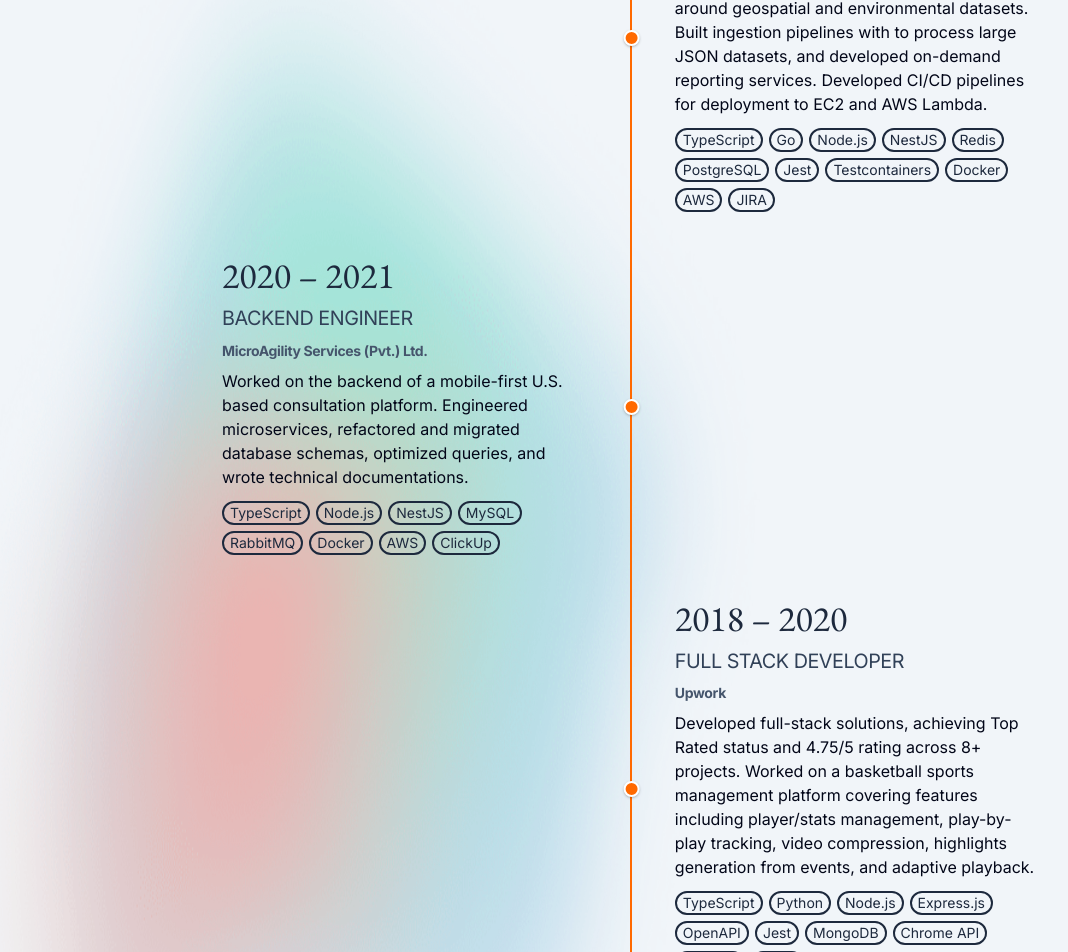
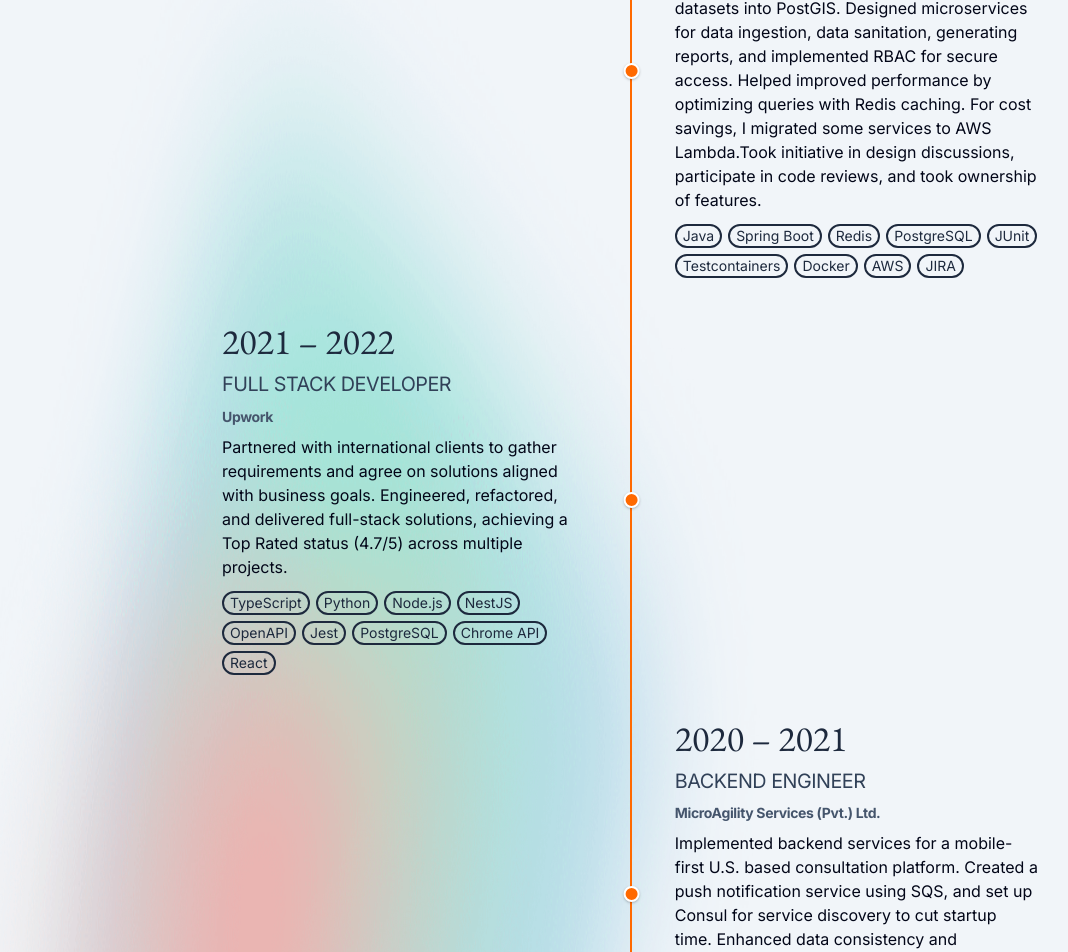
Before and after one commit to haidar47x/haidar47x.github.io, a React (Vite) app: page /#/ in a window 1280 px wide. Shown: the part 1096-2048 px from the top of the page, without its empty margins (18-1086 px from the left). Built offline with nearby package versions, Linux system fonts and the light colour scheme; the HTML template or start-up script is replaced by a standard one; a web font is replaced by a local one.

Commit message:
Organized, updated, and refined assets

```diff
--- a/src/assets/experience.json
+++ b/src/assets/experience.json
@@ -1,17 +1,15 @@
 [
   {
-    "year": "2021 – 2025",
+    "year": "2022 – 2025",
     "title": "Senior Backend Engineer",
     "company": "Createch IT Solutions (Pvt.) Ltd.",
-    "description": "Designed and scaled data-driven systems around geospatial and environmental datasets. Built ingestion pipelines with to process large JSON datasets, and developed on-demand reporting services. Developed CI/CD pipelines for deployment to EC2 and AWS Lambda.",
+    "description": "Built a data pipeline to process and load large datasets into PostGIS. Designed microservices for data ingestion, data sanitation, generating reports, and implemented RBAC for secure access. Helped improved performance by optimizing queries with Redis caching. For cost savings, I migrated some services to AWS Lambda.Took initiative in design discussions, participate in code reviews, and took ownership of features.",
     "tech": [
-      "TypeScript",
-      "Go",
-      "Node.js",
-      "NestJS",
+      "Java",
+      "Spring Boot",
       "Redis",
       "PostgreSQL",
-      "Jest",
+      "JUnit",
       "Testcontainers",
       "Docker",
       "AWS",
@@ -19,15 +17,32 @@
     ]
   },
   {
+    "year": "2021 – 2022",
+    "title": "Full Stack Developer",
+    "company": "Upwork",
+    "description": "Partnered with international clients to gather requirements and agree on solutions aligned with business goals. Engineered, refactored, and delivered full-stack solutions, achieving a Top Rated status (4.7/5) across multiple projects.",
+    "tech": [
+      "TypeScript",
+      "Python",
+      "Node.js",
+      "NestJS",
+      "OpenAPI",
+      "Jest",
+      "PostgreSQL",
+      "Chrome API",
+      "React"
+    ]
+  },
+  {
     "year": "2020 – 2021",
     "title": "Backend Engineer",
     "company": "MicroAgility Services (Pvt.) Ltd.",
-    "description": "Worked on the backend of a mobile-first U.S. based consultation platform. Engineered microservices, refactored and migrated database schemas, optimized queries, and wrote technical documentations.",
+    "description": "Implemented backend services for a mobile-first U.S. based consultation platform. Created a push notification service using SQS, and set up Consul for service discovery to cut startup time. Enhanced data consistency and performance by refactoring and migrating core database schemas.",
     "tech": [
-      "TypeScript",
+      "Java",
+      "Spring Boot",
       "Node.js",
-      "NestJS",
-      "MySQL",
+      "MongoDB",
       "RabbitMQ",
       "Docker",
       "AWS",
@@ -36,12 +51,11 @@
   },
   {
     "year": "2018 – 2020",
-    "title": "Full Stack Developer",
-    "company": "Upwork",
-    "description": "Developed full-stack solutions, achieving Top Rated status and 4.75/5 rating across 8+ projects. Worked on a basketball sports management platform covering features including player/stats management, play-by-play tracking, video compression, highlights generation from events, and adaptive playback.",
+    "title": "Full Stack Engineer",
+    "company": "KapOnTwo",
+    "description": "Architected and designed a basketball sports analytics platform for an early startup. Developed and took ownership of features including play-by-play stats logging, automated video highlights, and adaptive playback. Built a service for video compression to reduce storage costs.",
     "tech": [
       "TypeScript",
-      "Python",
       "Node.js",
       "Express.js",
       "OpenAPI",
@@ -58,12 +72,12 @@
     "company": "Baeldung",
     "description": "Author technical articles on programming, infrastructure, and Linux internals. Published 150+ articles for thousands of readers on the platform worldwide. Conducted deep research on 2500+ on technical topics for 50+ authors. Ranked top 5% of contributors.",
     "tech": [
+      "Programming",
       "Containers",
       "Infrastructure",
       "Linux",
       "Shell Scripting",
-      "Networking",
-      "Security"
+      "Networking"
     ]
   }
 ]
--- a/src/components/pages/sections/Toolbelt.jsx
+++ b/src/components/pages/sections/Toolbelt.jsx
@@ -16,14 +16,19 @@ import { SiApachekafka,
          SiGithubactions,
          SiGnubash,
          SiGrafana,
+         SiHibernate,
          SiJest,
+         SiJunit5,
          SiMongodb,
          SiNestjs,
          SiNodedotjs,
+         SiOpenjdk,
          SiPrometheus,
          SiPython,
          SiRabbitmq,
          SiRedis,
+         SiSpringboot,
+         SiSpringsecurity,
          SiSwagger,
          SiTypeorm,
          SiTypescript} from "react-icons/si";
@@ -31,25 +36,24 @@ import { DiPostgresql } from "react-icons/di";
 
 const tools = {
   languages: [
-    { name: "TypeScript", icon: SiTypescript },
+    { name: "Java", icon: SiOpenjdk },
     { name: "JavaScript", icon: FaJsSquare },
-    { name: "Go", icon: SiPython },
+    { name: "Python", icon: SiPython },
     { name: "SQL", icon: GiDatabase },
     { name: "Bash", icon: SiGnubash },
     { name: "HTML", icon: FaHtml5 },
     { name: "CSS", icon: IoLogoCss3 },
   ],
   libraries: [
+    { name: "Spring Boot", icon: SiSpringboot },
+    { name: "Spring Security", icon: SiSpringsecurity },
     { name: "Node.js", icon: SiNodedotjs },
-    { name: "NestJS", icon: SiNestjs },
-    { name: "Express", icon: SiExpress },
     { name: "PostgreSQL", icon: DiPostgresql },
     { name: "MongoDB", icon: SiMongodb },
-    { name: "TypeORM", icon: SiTypeorm },
+    { name: "Hibernate", icon: SiHibernate },
     { name: "RabbitMQ", icon: SiRabbitmq },
-    { name: "Kafka", icon: SiApachekafka },
     { name: "Redis", icon: SiRedis },
-    { name: "Jest", icon: SiJest },
+    { name: "JUnit", icon: SiJunit5 },
     { name: "Testcontainers", icon: HiMiniCube },
   ],
   tools: [
```
